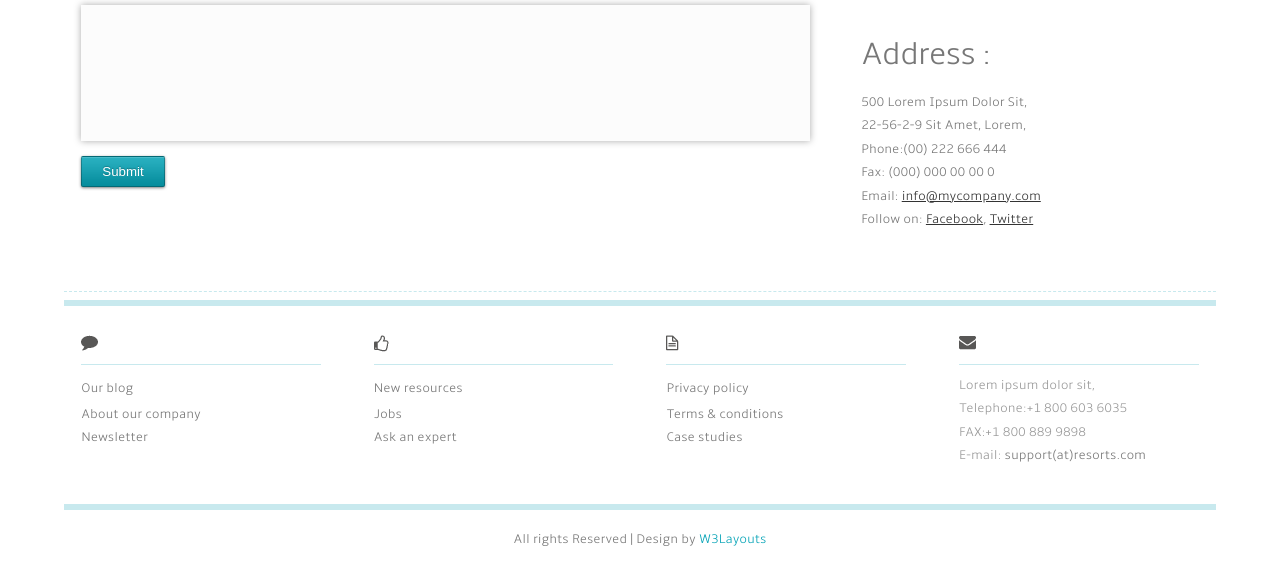
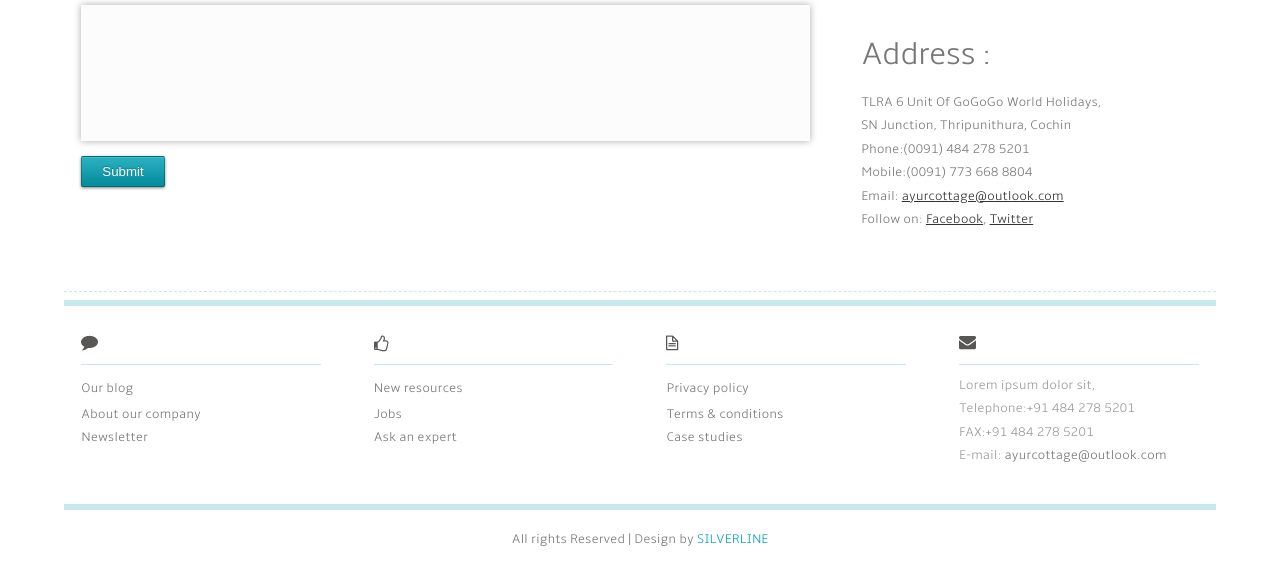
Before and after one commit to ayurcottage/ayurcottage.github.io, a plain HTML site: page contact.html in a window 1280 px wide. Shown: the part 983-1552 px from the top of the page. Drawn offline with Linux system fonts and the light colour scheme.

Commit message:
contact us
addrs

```diff
--- a/contact.html
+++ b/contact.html
@@ -81,11 +81,11 @@ License URL: http://creativecommons.org/licenses/by/3.0/
       				</div>
       			<div class="company_address">
 				     	<h3>Address :</h3>
-						    	<p>500 Lorem Ipsum Dolor Sit,</p>
-						   		<p>22-56-2-9 Sit Amet, Lorem,</p>
-						<p>Phone:(00) 222 666 444</p>
-				   		<p>Fax: (000) 000 00 00 0</p>
-				 	 	<p>Email: <span>info@mycompany.com</span></p>
+						    	<p>TLRA 6 Unit Of GoGoGo World Holidays,</p>
+						   		<p>SN Junction, Thripunithura, Cochin</p>
+						<p>Phone:(0091) 484 278 5201</p>
+				   		<p>Mobile:(0091) 773 668 8804</p>
+				 	 	<p>Email: <span>ayurcottage@outlook.com</span></p>
 				   		<p>Follow on: <span>Facebook</span>, <span>Twitter</span></p>
 				   </div>
 				 </div>
@@ -119,9 +119,9 @@ License URL: http://creativecommons.org/licenses/by/3.0/
 				<div class="col_1_of_4 span_1_of_f">
 					<dl class="address">
 					<dt>Lorem ipsum dolor sit,<br></dt>
-					<dd><span>Telephone:</span>+1 800 603 6035</dd>
-					<dd><span>FAX:</span>+1 800 889 9898</dd>
-					<dd class="mail">E-mail: <strong><a href="#">support(at)resorts.com</a></strong></dd>
+					<dd><span>Telephone:</span>+91 484 278 5201</dd>
+					<dd><span>FAX:</span>+91 484 278 5201</dd>
+					<dd class="mail">E-mail: <strong><a href="#">ayurcottage@outlook.com</a></strong></dd>
 					</dl>
 				</div>
 				<div class="clear"></div>
@@ -131,7 +131,7 @@ License URL: http://creativecommons.org/licenses/by/3.0/
  <div class="footer-bottom">
 	<div class="wrap">
 		<div class="copy">
-			<p>All rights Reserved | Design by <a href="http://w3layouts.com">W3Layouts</a></p>
+			<p>All rights Reserved | Design by <a href="http://gogogoholidays.com">SILVERLINE</a></p>
 		</div>
  	</div>
  	</div>
```
Also changed, not shown: 1 other file.
